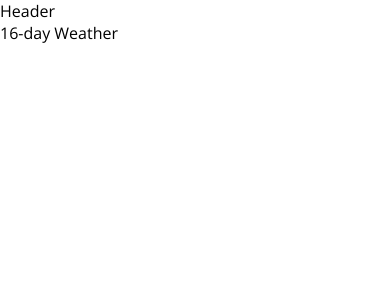
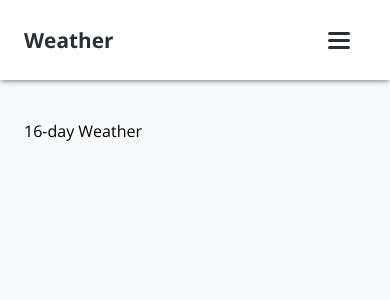
Before and after one commit to ale917k/weather-forecast, a React (Create React App) app: page /16-day in a window 390 px wide. Shown: the top 300 px of the page. Built offline with nearby package versions, Linux system fonts and the light colour scheme.

Commit message:
Implemented Header & Container

```diff
--- a/package.json
+++ b/package.json
@@ -3,6 +3,7 @@
   "version": "0.1.0",
   "private": true,
   "dependencies": {
+    "gsap": "^3.7.0",
     "react": "^17.0.2",
     "react-device-detect": "^1.17.0",
     "react-dom": "^17.0.2",
--- a/src/App/index.tsx
+++ b/src/App/index.tsx
@@ -1,10 +1,12 @@
 import React from "react";
 import { Switch, Route } from "react-router-dom";
 
+import Header from "components/Header";
+import Container from "components/Container";
 import CurrentWeather from "components/CurrentWeather";
 import ExtendedWeather from "components/ExtendedWeather";
 
-import Wrapper from "./styles";
+import { Wrapper, Main } from "./styles";
 
 /**
  * Main sections and routes.
@@ -12,14 +14,16 @@ import Wrapper from "./styles";
  */
 const App: React.FC = () => (
   <Wrapper>
-    <header>Header</header>
+    <Header />
 
-    <main>
-      <Switch>
-        <Route path="/" exact component={CurrentWeather} />
-        <Route path="/16-day" exact component={ExtendedWeather} />
-      </Switch>
-    </main>
+    <Main>
+      <Container>
+        <Switch>
+          <Route path="/" exact component={CurrentWeather} />
+          <Route path="/16-day" exact component={ExtendedWeather} />
+        </Switch>
+      </Container>
+    </Main>
   </Wrapper>
 );
 
--- a/src/App/styles.ts
+++ b/src/App/styles.ts
@@ -1,8 +1,15 @@
 import styled from "styled-components";
+import { theme } from "globalStyles";
 
-const Wrapper = styled.div`
+export const Wrapper = styled.div`
   width: 100%;
   height: 100%;
 `;
 
-export default Wrapper;
+export const Main = styled.main`
+  width: 100%;
+  height: calc(100% - ${theme.spacing(10)});
+  margin-top: ${theme.spacing(10)}; // Header height
+  padding: ${theme.spacing(5)} 0;
+  background: ${theme.palette.grey[50]};
+`;
--- /dev/null
+++ b/src/components/Container/index.tsx
@@ -0,0 +1,16 @@
+import React from "react";
+
+import { Wrapper } from "./styles";
+
+type Props = {
+  children: React.ReactNode;
+};
+
+/**
+ * Container wrapper for keeping content within theme sizes.
+ * @param {ReactNode} children - Content displayed within container.
+ * @returns Wrapped content.
+ */
+const Container: React.FC<Props> = ({ children }: Props) => <Wrapper>{children}</Wrapper>;
+
+export default Container;
--- /dev/null
+++ b/src/components/Container/styles.ts
@@ -0,0 +1,16 @@
+import styled from "styled-components";
+import { theme } from "globalStyles";
+
+export const Wrapper = styled.div`
+  display: flex;
+  flex-direction: inherit;
+  justify-content: inherit;
+  align-items: inherit;
+  width: 100%;
+  max-width: 1440px;
+  height: 100%;
+  margin: 0 auto;
+  padding: 0 ${theme.spacing(3)};
+`;
+
+export default Wrapper;
--- /dev/null
+++ b/src/components/Header/index.tsx
@@ -0,0 +1,98 @@
+import React, { useState, useEffect, useRef } from "react";
+import { Link, useLocation } from "react-router-dom";
+import { gsap } from "gsap";
+
+import Container from "components/Container";
+import { theme } from "globalStyles";
+
+import { Wrapper, Logo, Menu, MobileMenu, BurgerMenu } from "./styles";
+
+/**
+ * Main App's Header.
+ * @return - Logo and Menu elements.
+ */
+const Header: React.FC = () => {
+  const location = useLocation();
+
+  const menu = useRef<HTMLDivElement | null>(null);
+  const animating = useRef<boolean>(false);
+
+  // Used for toggling mobile menu
+  const [isMenuOpen, setIsMenuOpen] = useState<boolean>(false);
+
+  const openMenu = (): void => {
+    if (menu?.current) {
+      animating.current = true;
+
+      setIsMenuOpen(true);
+      gsap.to(menu.current.children, {
+        opacity: 1,
+        duration: theme.transitions.duration.short / 1000,
+        stagger: 0.1,
+        delay: theme.transitions.duration.standard / 1000 / 2, // Transition time for animating menu to slide down / 2
+        onComplete: () => {
+          animating.current = false;
+        },
+      });
+    }
+  };
+
+  const closeMenu = (): void => {
+    if (menu?.current) {
+      animating.current = true;
+
+      gsap.to(menu.current.children, {
+        opacity: 0,
+        duration: theme.transitions.duration.short / 1000,
+        stagger: 0.1,
+        onComplete: () => {
+          animating.current = false;
+        },
+      });
+      setTimeout(() => {
+        setIsMenuOpen(false);
+      }, theme.transitions.duration.short / 2);
+    }
+  };
+
+  // Toggle mobile menu animating text to fade in / out
+  const toggleMobileMenu = (): void => {
+    if (!animating.current) {
+      if (isMenuOpen) {
+        closeMenu();
+      } else {
+        openMenu();
+      }
+    }
+  };
+
+  // Close mobile menu every time the location / route changes
+  useEffect(() => {
+    if (isMenuOpen) {
+      closeMenu();
+    }
+  }, [location]);
+
+  return (
+    <Wrapper isMenuOpen={isMenuOpen}>
+      <Container>
+        <Logo to="/">Weather</Logo>
+
+        <Menu ref={menu} isMenuOpen={isMenuOpen}>
+          <li>
+            <Link to="/">Current</Link>
+          </li>
+          <li>
+            <Link to="/16-day">16-Day</Link>
+          </li>
+        </Menu>
+
+        <MobileMenu onClick={toggleMobileMenu}>
+          <BurgerMenu isMenuOpen={isMenuOpen} />
+        </MobileMenu>
+      </Container>
+    </Wrapper>
+  );
+};
+
+export default Header;
--- /dev/null
+++ b/src/components/Header/styles.ts
@@ -0,0 +1,150 @@
+import styled from "styled-components";
+import { Link } from "react-router-dom";
+import { theme } from "globalStyles";
+
+export const Wrapper = styled.header<{ isMenuOpen: boolean }>`
+  display: flex;
+  justify-content: space-between;
+  align-items: center;
+  position: fixed;
+  top: 0;
+  width: 100%;
+  height: ${theme.spacing(10)};
+  box-shadow: ${theme.shadows[3]};
+  z-index: 1;
+
+  &:before {
+    content: "";
+    display: block;
+    position: absolute;
+    top: 0;
+    left: 0;
+    width: 100%;
+    height: ${(props) => (props.isMenuOpen ? "100vh" : theme.spacing(10))};
+    background-color: ${theme.palette.common.white};
+    z-index: -1;
+    transition: all ${theme.transitions.duration.standard}ms ${theme.transitions.easing.easeInOut};
+  }
+`;
+
+export const Logo = styled(Link)`
+  position: relative;
+  color: ${theme.palette.common.black};
+  font-size: 1.3rem;
+  font-weight: 700;
+  text-decoration: none;
+
+  &:before {
+    content: "";
+    position: absolute;
+    bottom: 0;
+    left: 0;
+    width: 0;
+    height: 2px;
+    background-color: ${theme.palette.common.black};
+    transition: width ${theme.transitions.duration.shorter}ms ${theme.transitions.easing.easeInOut};
+  }
+
+  @media (hover: hover) {
+    &:hover {
+      &:before {
+        width: 100%;
+      }
+    }
+  }
+`;
+
+export const Menu = styled.div<{ isMenuOpen: boolean }>`
+  display: flex;
+  align-items: center;
+  padding: 0;
+  list-style: none;
+
+  & > li {
+    display: flex;
+
+    & > a {
+      padding: ${theme.spacing(2)} ${theme.spacing(4)};
+      border-radius: ${theme.shape.borderRadius};
+      ${theme.typography.body.reg};
+      color: ${theme.palette.common.black};
+      font-weight: 600;
+      text-transform: uppercase;
+      text-decoration: none;
+      letter-spacing: 0.03rem;
+      transition: background-color ${theme.transitions.duration.shorter}ms ${theme.transitions.easing.easeInOut};
+
+      @media (hover: hover) {
+        &:hover {
+          background-color: ${theme.palette.grey[100]};
+        }
+      }
+    }
+
+    &:not(:last-of-type) {
+      margin-right: ${theme.spacing(1)};
+    }
+  }
+
+  ${theme.breakpoints.phone} {
+    display: flex;
+    flex-direction: column;
+    justify-content: center;
+    align-items: center;
+    position: absolute;
+    top: 0;
+    left: 0;
+    width: 100%;
+    height: 100vh;
+    margin: 0;
+    pointer-events: ${(props) => (props.isMenuOpen ? "all" : "none")};
+
+    & > li {
+      opacity: 0;
+
+      &:not(:last-of-type) {
+        margin-right: 0;
+      }
+    }
+  }
+`;
+
+export const MobileMenu = styled.div`
+  display: none;
+  padding: ${theme.spacing(3)} ${theme.spacing(2)};
+  cursor: pointer;
+
+  ${theme.breakpoints.phone} {
+    display: block;
+  }
+`;
+
+export const BurgerMenu = styled.div<{ isMenuOpen: boolean }>`
+  position: relative;
+  width: 22px;
+  height: 3px;
+  background: ${(props) => (props.isMenuOpen ? "transparent" : theme.palette.common.black)};
+  border-radius: 5px;
+  transition: all ${theme.transitions.duration.shorter}ms ${theme.transitions.easing.easeInOut};
+
+  &:before,
+  &:after {
+    content: "";
+    position: absolute;
+    width: ${(props) => (props.isMenuOpen ? "21px" : "22px")};
+    height: 3px;
+    background: ${theme.palette.common.black};
+    border-radius: 5px;
+    transition: all ${theme.transitions.duration.shorter}ms ${theme.transitions.easing.easeInOut};
+  }
+
+  &:before {
+    transform: ${(props) => (props.isMenuOpen ? "translateX(4px) translateY(-7px) rotate(45deg)" : "translateY(-7px)")};
+    transform-origin: top left;
+  }
+
+  &:after {
+    transform: ${(props) => (props.isMenuOpen ? "translateX(4px) translateY(7px) rotate(-45deg)" : "translateY(7px)")};
+    transform-origin: bottom left;
+  }
+`;
--- a/src/globalStyles.ts
+++ b/src/globalStyles.ts
@@ -87,7 +87,10 @@ export const theme = {
   },
   spacing: (x: number): string => `${x * 8}px`,
   shape: {
-    borderRadius: "8px",
+    borderRadius: "5px",
+  },
+  shadows: {
+    3: "0px 3px 3px -2px rgba(0,0,0,0.2),0px 3px 4px 0px rgba(0,0,0,0.14),0px 1px 8px 0px rgba(0,0,0,0.12)",
   },
   transitions: {
     easing: {
```
Also changed, not shown: 1 other file (tests, documents, lock files or other folders).
